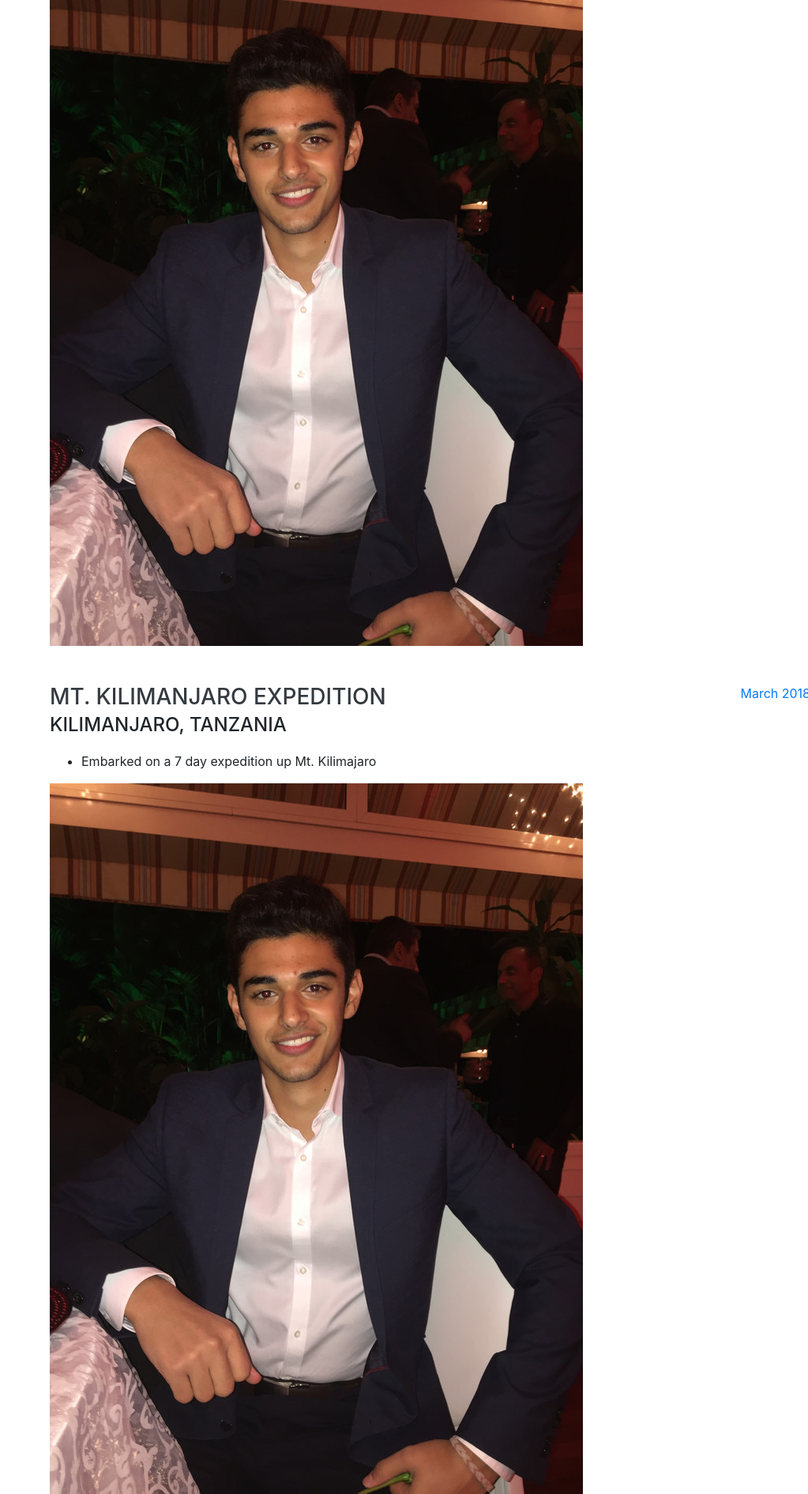
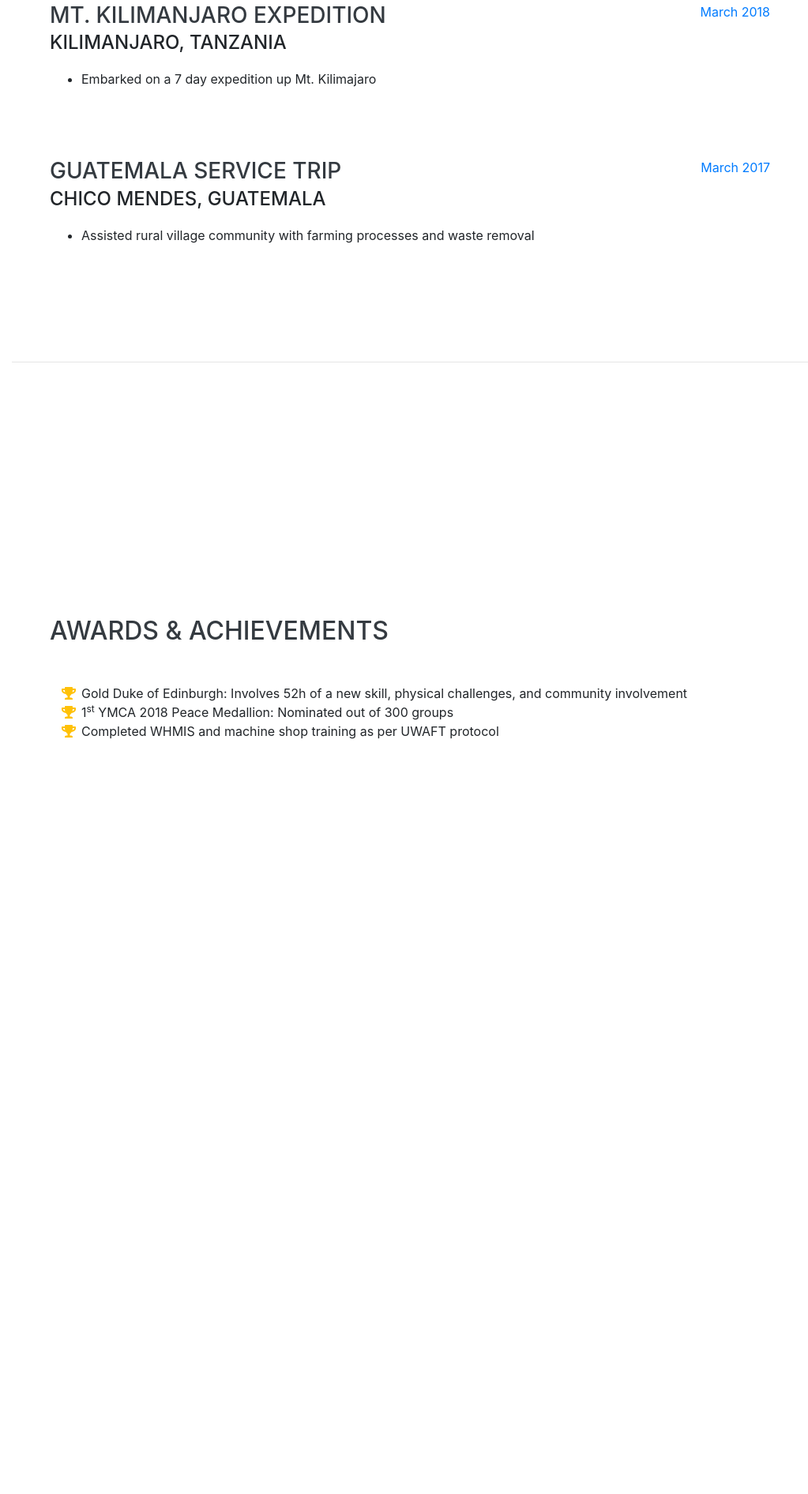
Before and after one commit to zaydalameddine/resume, a website with bundled scripts: page index.html in a window 1280 px wide. Shown: the part 5238-7130 px from the top of the page at 79% size, without its empty margins (257-1280 px from the left). After the commit the page ends 6497 px from the top, so only its background shows below. Built offline with nearby package versions, Linux system fonts and the light colour scheme; a web font is replaced by a local one.

Commit message:
Delete photos

```diff
--- a/index.html
+++ b/index.html
@@ -350,7 +350,7 @@
             <ul>
               <li>Studied with leading physicists at CERN</li>
             </ul>
-            <img src = "img/profile.jpg">
+            <img src = "">
 
           </div>
           <div class="resume-date text-md-right">
@@ -365,7 +365,7 @@
             <ul>
               <li>Embarked on a 7 day expedition up Mt. Kilimajaro</li>
             </ul>
-            <img src = "img/profile.jpg">
+            <img src = "">
 
           </div>
           <div class="resume-date text-md-right">
@@ -380,7 +380,7 @@
             <ul>
               <li>Assisted rural village community with farming processes and waste removal</li>
             </ul>
-            <img src = "img/profile.jpg">
+            <img src = "">
 
           </div>
           <div class="resume-date text-md-right">
```
